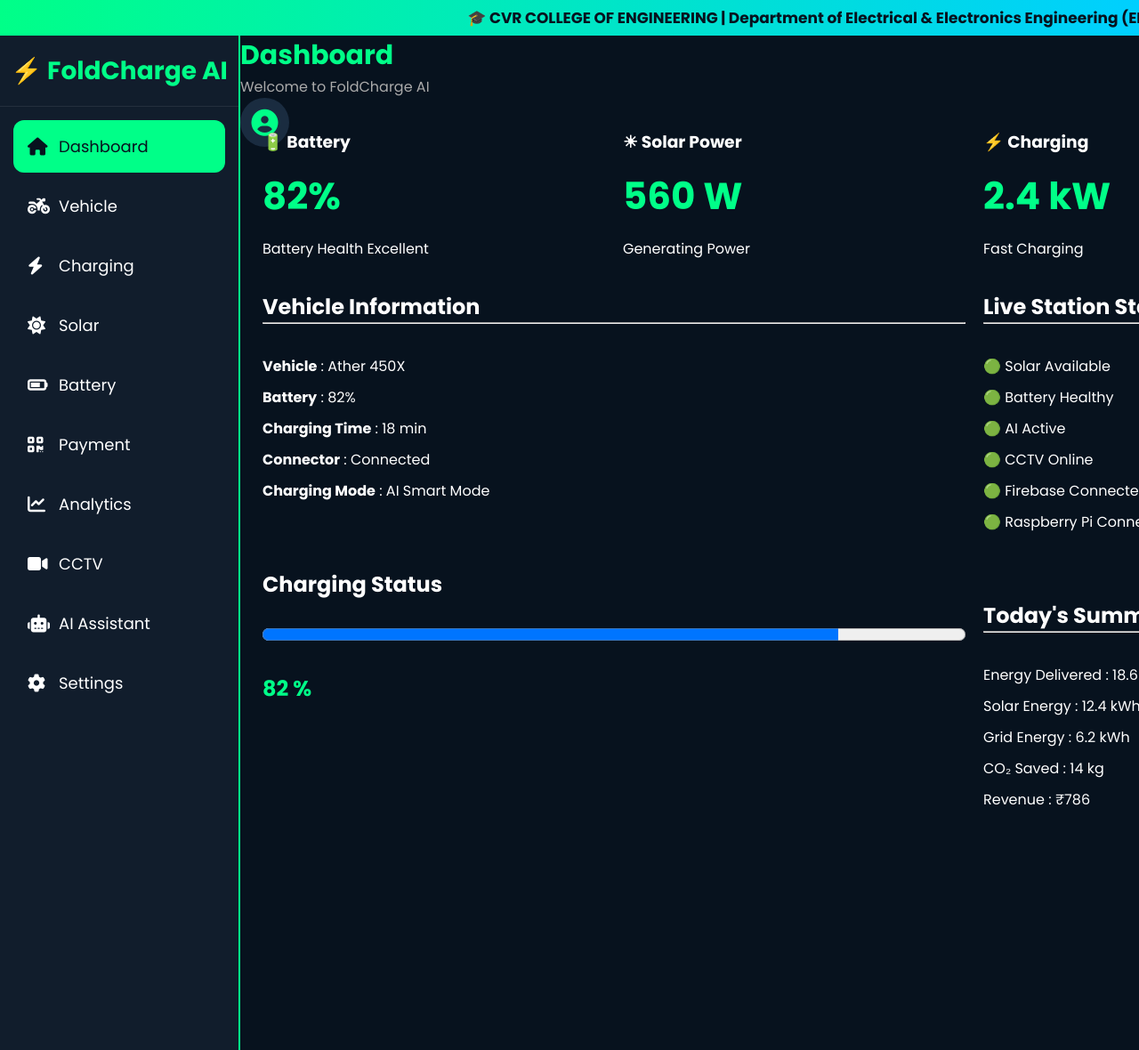
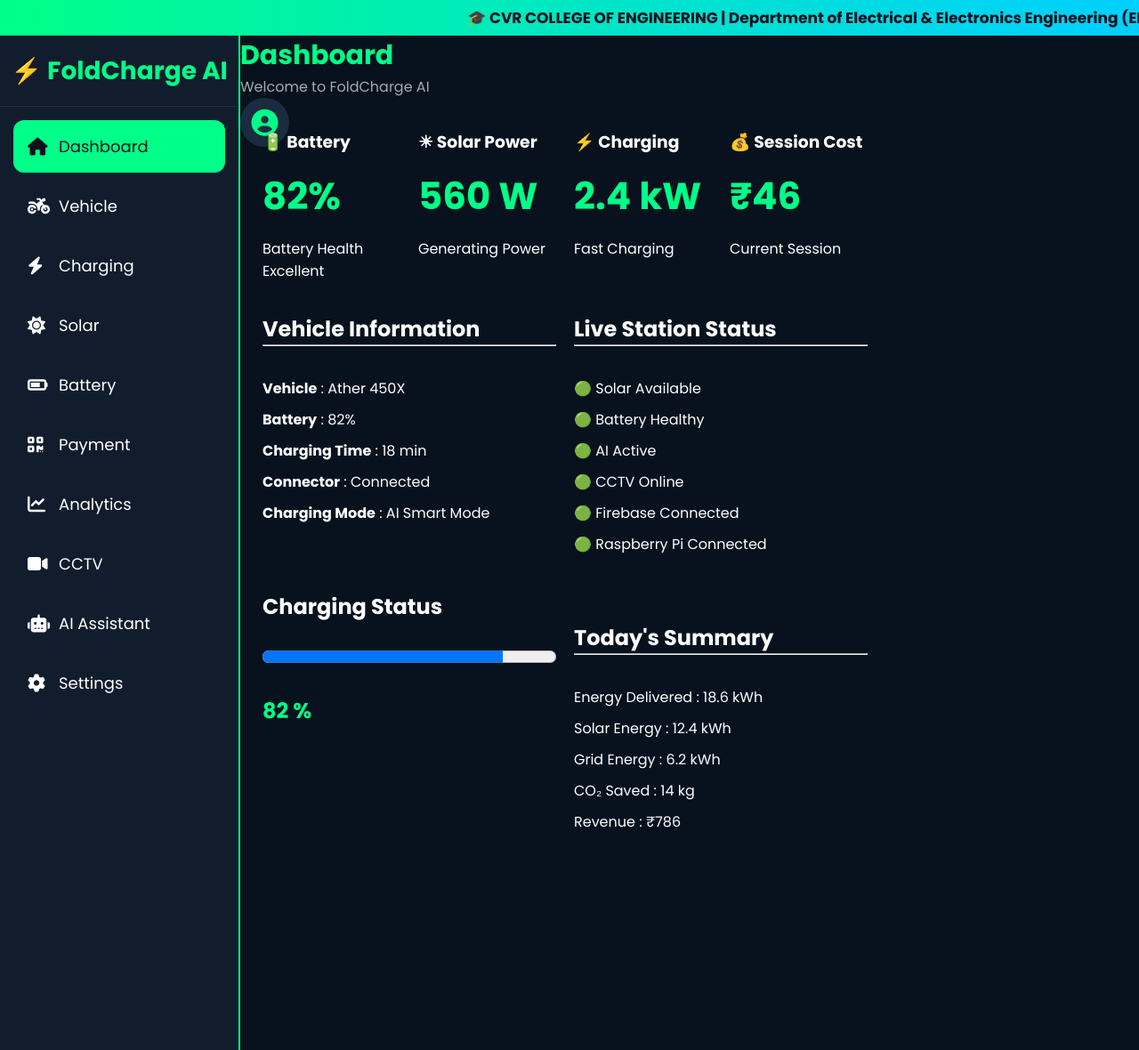
Before and after one commit to macharlayshnavi-create/foldable-AI-driven-EV-charger, a FastAPI app: page / in a window 1280 px wide. Shown: the whole page at 89% size. Run offline with FastAPI, Linux system fonts and the light colour scheme; some libraries are stand-ins or nearby versions.

```diff
--- a/static/css/style.css
+++ b/static/css/style.css
@@ -1348,17 +1348,22 @@ html,body{
 }
 
 #app{
-    width:1920px;
-    min-height:1080px;
+    width:1000px;
+    min-height:999px;
     transform-origin:top left;
 }
 
-@media (max-width:1920px){
-    #app{
-        transform:scale(calc(100vw / 1920));
-    }
+/* Desktop */
+@media (min-width:1367px){ }
 
-    body{
-        height:calc(1080px * (100vw / 1920));
-    }
-}
+/* Laptop */
+@media (max-width:1366px){ }
+
+/* Tablet */
+@media (max-width:1024px){ }
+
+/* Mobile */
+@media (max-width:768px){ }
+
+/* Small Mobile */
+@media (max-width:480px){ }
```
